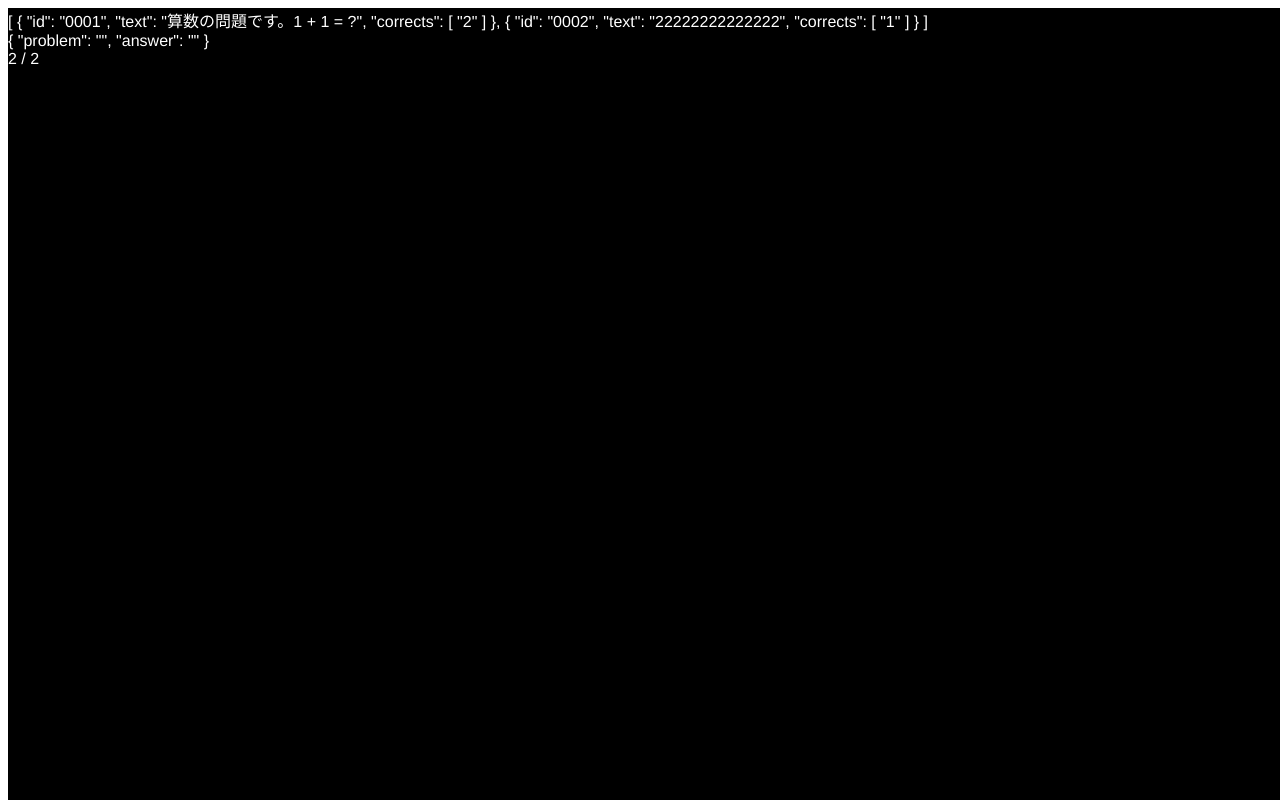
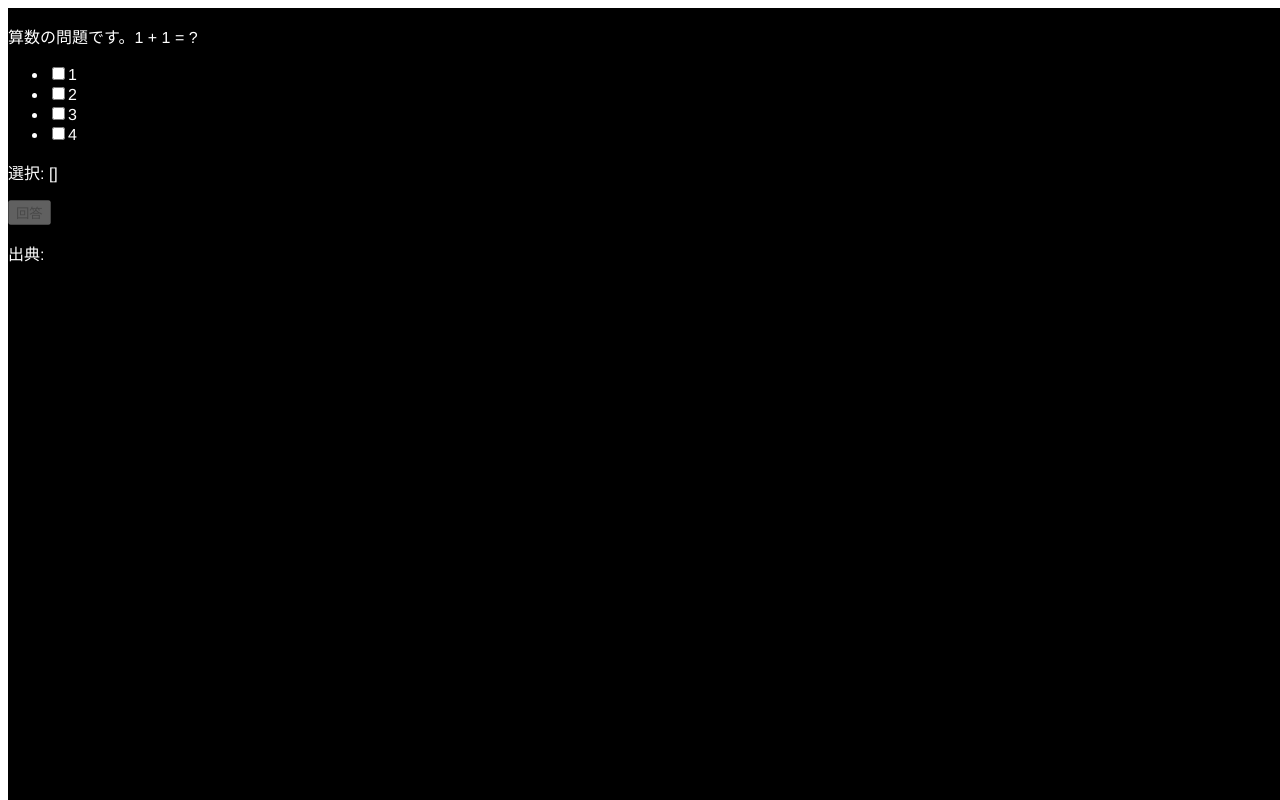
Before and after one commit to what-color-is-tetsuko/what-color-is-tetsuko, a Vue app in the folder tetsuko/: page /quiz in a window 1280 px wide. Built offline with nearby package versions, Linux system fonts and the light colour scheme.

Commit message:
選択肢出た

```diff
--- a/tetsuko/src/components/Quiz.vue
+++ b/tetsuko/src/components/Quiz.vue
@@ -5,11 +5,21 @@
     </div>
 
     <div class="container">
-    {{ questions }}<br>
-    {{ question }}<br>
-    {{ questionIndex + 1 }} / {{ questions.length }}
-     </div>
-     </div>
+          <div v-if="questionOpen">
+          <p v-html="question.text"></p>
+          <p v-model="question.reference"></p>
+          <ul>
+            <li v-for="choice in choices">
+              <input type="checkbox" :id="choice" :value="choice" v-model="checkedChoices" :disabled="answerOpen">{{ choice }}
+
+            </li>
+          </ul>
+          <p>選択: {{ checkedChoices }}</p>
+                    <button v-on:click="answerQuiz" class="button is-primary" :disabled="answerOpen || checkedChoices.length === 0">回答</button>
+          <p>出典: {{ question.reference }}</p>
+        </div>
+    </div>
+  </div>
 </template>
 
 <script>
@@ -77,7 +87,13 @@ export default {
             "text": "算数の問題です。1 + 1 = ?",
             "corrects": [
               "2"
-            ]
+            ],
+            "incorrects": [
+              "1",
+              "3",
+              "4"
+            ],
+            "answer": "指を折り曲げて数えてみましょう。"
           },
           {
             "id": "0002",
@@ -105,26 +121,28 @@ export default {
           // // 問題をランダムに並べた配列を作成する
           var questionsNum = this.questions.length;
           // // console.log(this.questions.length);
-          console.log(this.questions[1]);
 
-          // var arr = [];
-          //    for (var i = 0; i < questionsNum; i++) {
-          //     arr[i] = i;
-          // }
+          var arr = [];
+             for (var i = 0; i < questionsNum; i++) {
+              arr[i] = i;
+          }
 
-          //   var randomIndex;
-          //   for (var i = 0; i < questionsNum; i++) {
-          //     randomIndex = Math.floor(Math.random() * arr.length);
-          //     this.shuffledArr[i] = arr[randomIndex];
-          //     arr.splice(randomIndex, 1);
-          //   }
+            var randomIndex;
+            for (var i = 0; i < questionsNum; i++) {
+              randomIndex = Math.floor(Math.random() * arr.length);
+              this.shuffledArr[i] = arr[randomIndex];
+              arr.splice(randomIndex, 1);
+            }
 
-          //   // questionにquestionsの1問目を設定する
-          //   this.question = this.questions[this.shuffledArr[this.questionIndex]];
-          //   // console.log(this.question);
+            // questionにquestionsの1問目を設定する
+            this.question = this.questions[this.shuffledArr[this.questionIndex]];
 
-          //   // 選択肢を生成する correctsとincorrectsを繋げシャッフル
-          //   // this.choices = _.shuffle(_.concat(this.question.corrects, this.question.incorrects));
+            // 選択肢を生成する correctsとincorrectsを繋げシャッフル
+
+            console.log(this.question.incorrects);
+            console.log(this.question.corrects);
+
+            this.choices = [1, 2, 3, 4];
 
     },
     // 画面生成後実行されるメソッド
```
